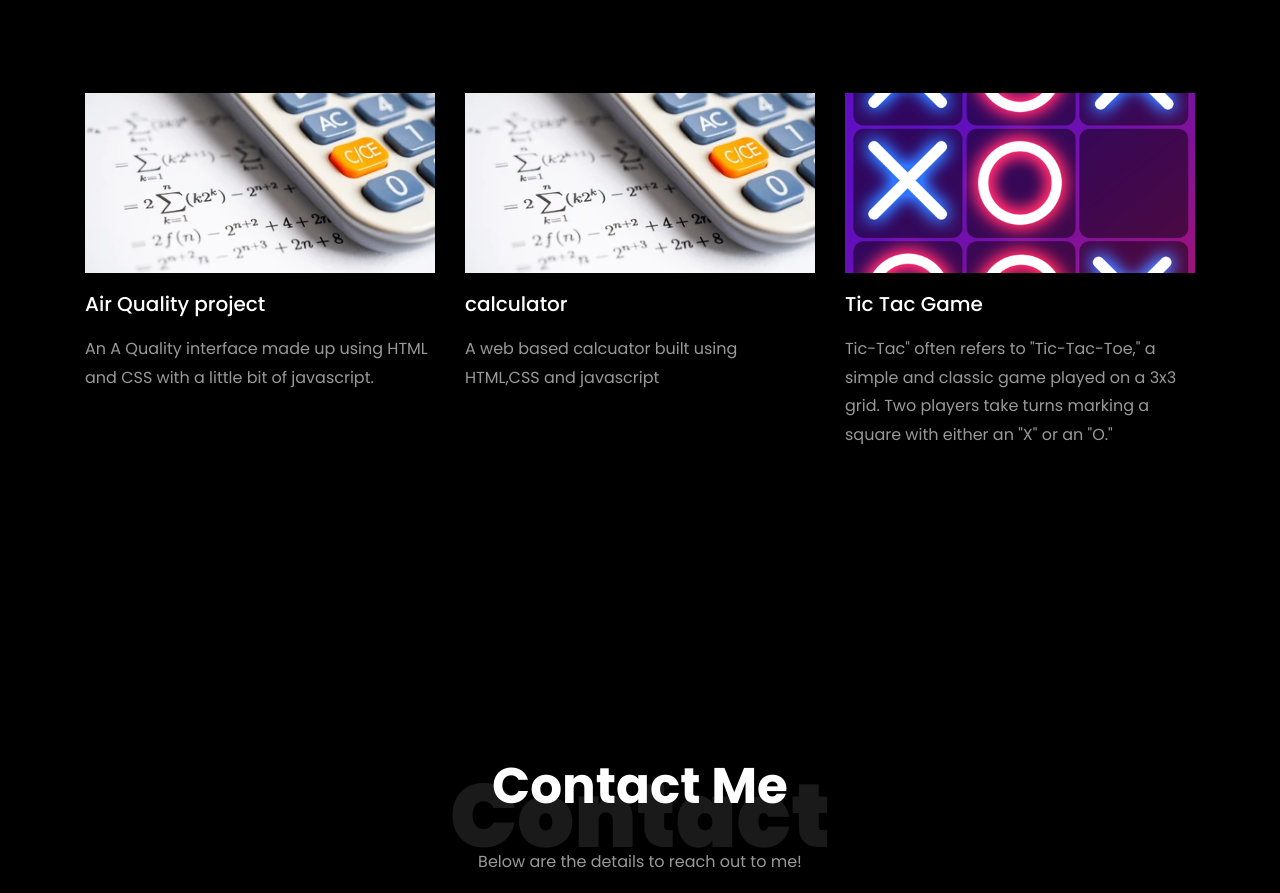
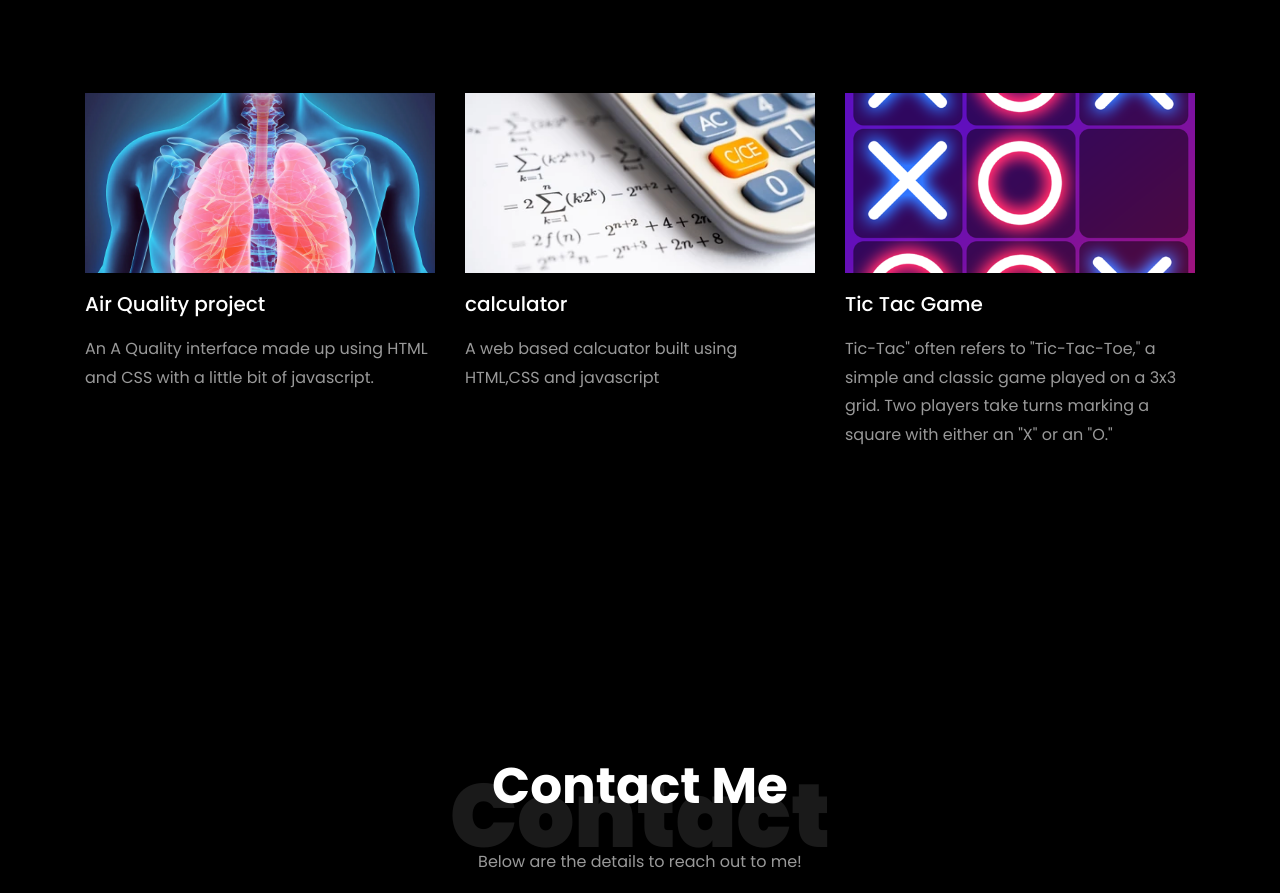
Before and after one commit to kamogelosteba/potfolio, a plain HTML site: page index.html in a window 1280 px wide. Shown: the part 2455-3348 px from the top of the page. Drawn offline with Linux system fonts and the light colour scheme; files whose address does not match are found by name.

Commit message:
Update index.html

```diff
--- a/index.html
+++ b/index.html
@@ -366,7 +366,7 @@
         <div class="row d-flex">
           <div class="col-md-4 d-flex ftco-animate">
           	<div class="blog-entry justify-content-end">
-              <a href="https://kamogelosteba.github.io/calculator/" class="block-20 zoom-effect" style="background-image: url('images/calc.png');" target="_blank"></a>
+              <a href="https://kamogelosteba.github.io/calculator/" class="block-20 zoom-effect" style="background-image: url('images/Breathing.jpg');" target="_blank"></a>
               <div class="text mt-3 float-right d-block">
 
                 <h3 class="heading"><a href="./Air quality/Air-quality-app(1)/Air-quality-app/1.starter-air-quality/index.html">Air Quality project</a></h3>
```
